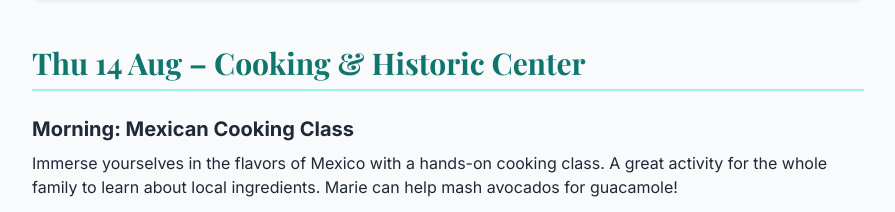
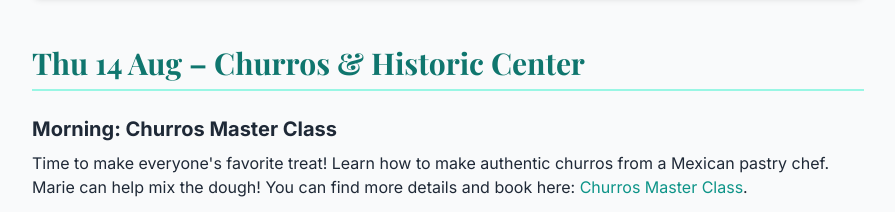
Before and after one commit to etindell/CDMX, a plain HTML site: page index.html in a window 1280 px wide. Shown: the part 2829-3041 px from the top of the page, without its empty margins (192-1087 px from the left). Drawn offline with nearby package versions, Linux system fonts and the light colour scheme.

Commit message:
Update index.html

```diff
--- a/index.html
+++ b/index.html
@@ -93,11 +93,11 @@
 
         <!-- Day 4: Thursday 14 Aug -->
         <section class="mb-12">
-            <h3 class="text-3xl font-bold text-teal-700 border-b-2 border-teal-200 pb-2 mb-6">Thu 14 Aug – Cooking & Historic Center</h3>
+            <h3 class="text-3xl font-bold text-teal-700 border-b-2 border-teal-200 pb-2 mb-6">Thu 14 Aug – Churros & Historic Center</h3>
             <div class="space-y-6">
                  <article>
-                    <h4 class="font-bold text-xl mb-2">Morning: Mexican Cooking Class</h4>
-                    <p>Immerse yourselves in the flavors of Mexico with a hands-on cooking class. A great activity for the whole family to learn about local ingredients. Marie can help mash avocados for guacamole!</p>
+                    <h4 class="font-bold text-xl mb-2">Morning: Churros Master Class</h4>
+                    <p>Time to make everyone's favorite treat! Learn how to make authentic churros from a Mexican pastry chef. Marie can help mix the dough! You can find more details and book here: <a href="https://www.tripadvisor.com/AttractionProductReview-g150800-d26868751-Churros_Master_Class_with_Mexican_Pastry_Chef-Mexico_City_Central_Mexico_and_Gulf_.html" target="_blank" class="text-teal-600 hover:underline">Churros Master Class</a>.</p>
                     <img src="images/cooking-class.jpg" alt="Hands preparing fresh ingredients for a Mexican meal" class="mt-4 rounded-lg shadow-md w-full h-64 object-cover">
                 </article>
                 <article>
@@ -172,7 +172,7 @@
                 </article>
                  <article>
                     <h4 class="font-bold text-xl mb-2">Departure</h4>
-                    <p>Transfer to the airport, allowing at least 1.5 hours for the journey on a weekday morning. ¡Buen viaje!</p>
+                    <p>Transfer to the airport, a`llowing at least 1.5 hours for the journey on a weekday morning. ¡Buen viaje!</p>
                 </article>
             </div>
         </section>
```
